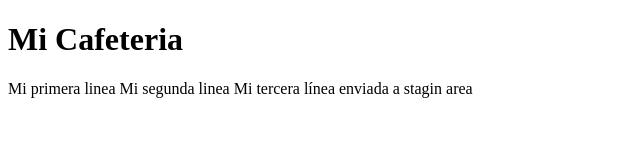
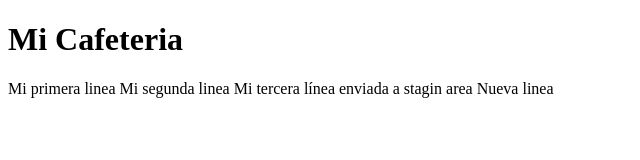
Before and after one commit to angelpick/origin, a plain HTML site: page index.html in a window 1280 px wide. Shown: the full height of the page, 0-640 px from the left. Drawn offline with Linux system fonts and the light colour scheme.

Commit message:
cuarta modificacion y commit

```diff
--- a/index.html
+++ b/index.html
@@ -12,6 +12,7 @@
     <p1>Mi primera linea</p1>
     <p1>Mi segunda linea</p1>
     <p1>Mi tercera línea enviada a stagin area</p1>
+    <p1>Nueva linea</p1>
 
 </body>
 
```
